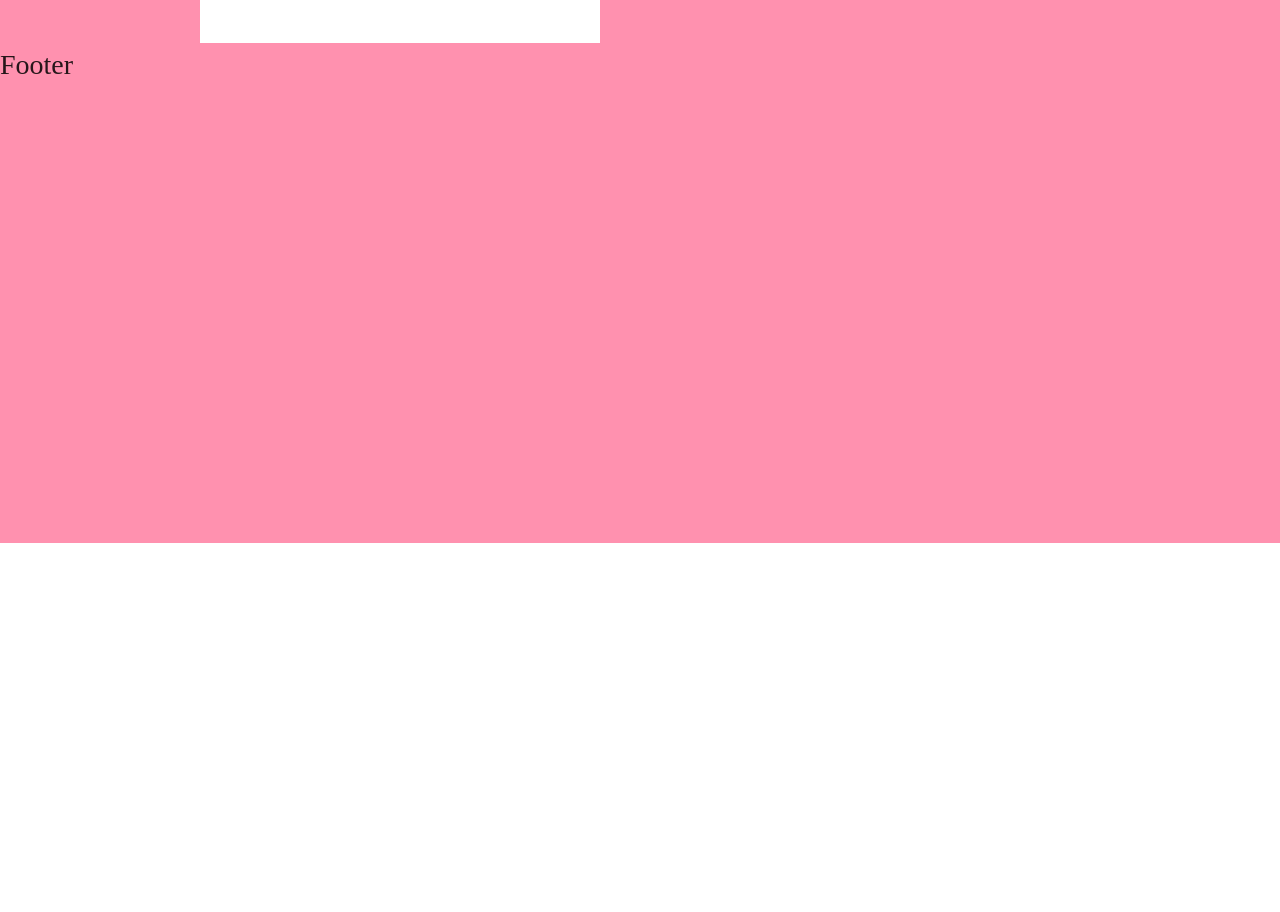
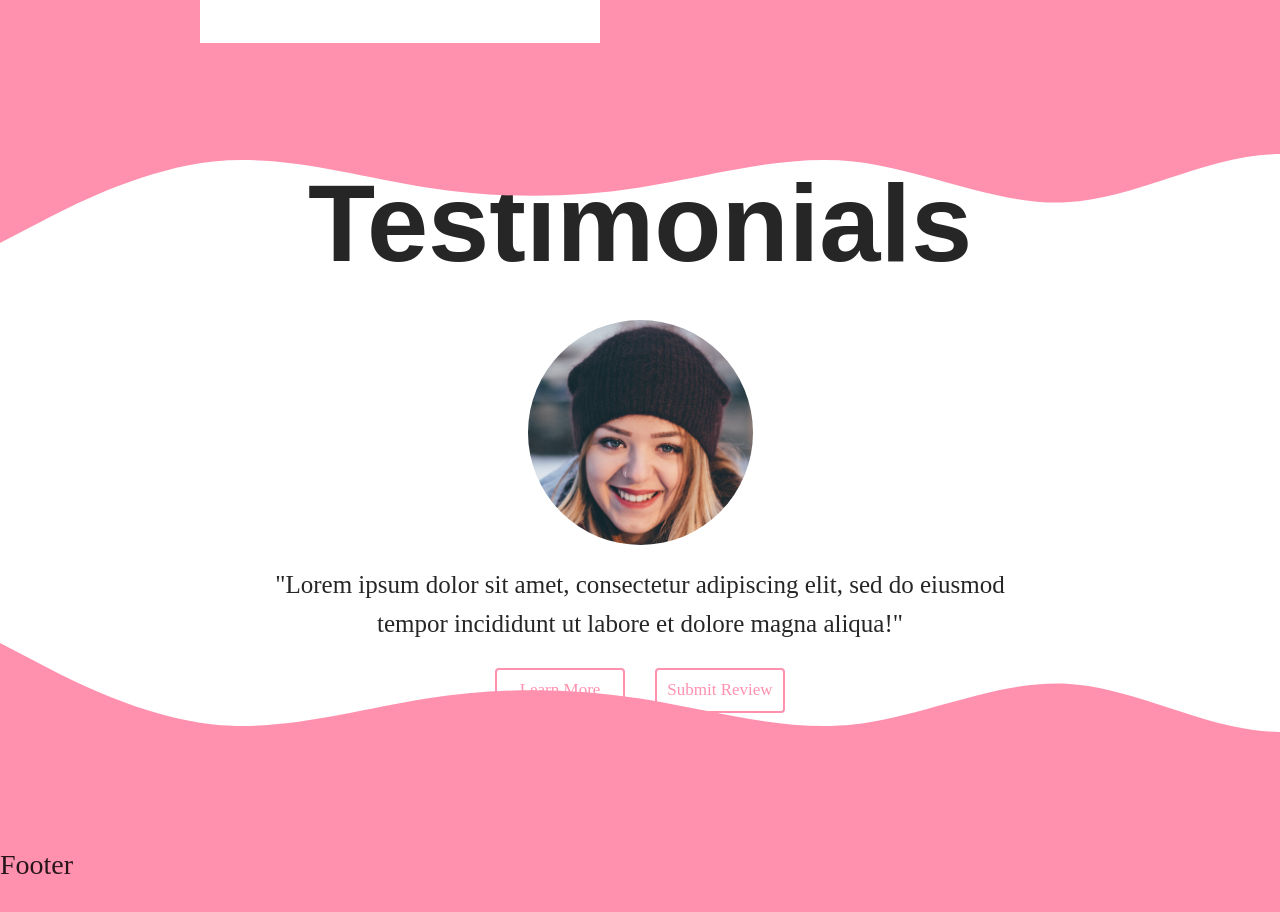
Before and after one commit to Carlos460/dd-sparkle-cleaning, a Next.js app: page / in a window 1280 px wide. Shown: the part 1560-2472 px from the top of the page. Before the commit the page ends 2103 px from the top, so only its background shows below. Built offline with nearby package versions, Linux system fonts and the light colour scheme; a web font is replaced by a local one.

Commit message:
implemented testimonials design

```diff
--- a/_includes/Navbar/styles.ts
+++ b/_includes/Navbar/styles.ts
@@ -8,7 +8,7 @@ export const Container = styled.div`
   justify-content: space-between;
 `;
 
-export const BrandName = styled.h1`
+export const BrandName = styled.div`
   font-size: 20px;
   font-family: sans-serif;
   margin: auto 0px;
--- a/_sections/Testimonials/index.tsx
+++ b/_sections/Testimonials/index.tsx
@@ -1,8 +1,23 @@
+import * as S from './styles';
+
 const Testimonials = () => {
   return (
-    <div>
-      <h1>Testimonials</h1>
-    </div>
+    <S.Wrapper>
+      <S.Container>
+        <S.Title>Testimonials</S.Title>
+        <S.TestimonialWrapper>
+          <S.ProfileImage />
+          <S.TestimonialText>
+            {`"Lorem ipsum dolor sit amet, consectetur adipiscing elit, sed do
+          eiusmod tempor incididunt ut labore et dolore magna aliqua!"`}
+          </S.TestimonialText>
+          <S.ButtonWrapper>
+            <S.Button>Learn More</S.Button>
+            <S.Button>Submit Review</S.Button>
+          </S.ButtonWrapper>
+        </S.TestimonialWrapper>
+      </S.Container>
+    </S.Wrapper>
   );
 };
 
--- /dev/null
+++ b/_sections/Testimonials/styles.ts
@@ -0,0 +1,79 @@
+import styled from 'styled-components';
+
+export const Wrapper = styled.div`
+  width: 100%;
+  height: 100vh;
+  display: flex;
+`;
+
+export const Container = styled.div`
+  margin: auto;
+
+  display: flex;
+  flex-direction: column;
+`;
+
+export const Title = styled.h1`
+  margin: 0px;
+  text-align: center;
+  font-size: 110px;
+  font-weight: 700;
+  font-family: sans-serif;
+  @media (max-width: 800px) {
+    font-size: 60px;
+  }
+`;
+
+export const TestimonialWrapper = styled.div`
+  margin: 10px 0px;
+
+  display: flex;
+  flex-direction: column;
+`;
+
+export const ProfileImage = styled.div`
+  height: 225px;
+  width: 225px;
+  border-radius: 150px;
+  margin: 0px auto 20px;
+
+  background-image: url('/photos/profile.jpg');
+  background-size: cover;
+`;
+
+export const TestimonialText = styled.p`
+  text-align: center;
+  max-width: 800px;
+  margin: 0px 0px;
+
+  font-size: 25px;
+  @media (max-width: 800px) {
+    font-size: 20px;
+  }
+`;
+
+export const ButtonWrapper = styled.div`
+  margin: 25px auto;
+`;
+
+export const Button = styled.button`
+  height: 45px;
+  width: 130px;
+  margin: 0px 15px;
+  font-size: 17px;
+
+  color: var(--primary);
+  background-color: transparent;
+  border: solid 2px var(--primary);
+  border-radius: 4px;
+  cursor: pointer;
+  transition: background-color 0.4s ease, color 0.4s ease;
+  &:hover {
+    background-color: var(--primary);
+    color: white;
+  }
+  &:active {
+    background-color: transparent;
+    color: var(--primary);
+  }
+`;
--- a/pages/index.tsx
+++ b/pages/index.tsx
@@ -10,8 +10,8 @@ import WorkShowcase from '@sections/WorkShowcase';
 // Components
 import * as S from '@styles/Sparkle.styles';
 import Footer from '@includes/Footer';
-import Link from 'next/link';
 import Hero from '@sections/Hero';
+import Testimonials from '@sections/Testimonials';
 
 const Home: NextPage = () => {
   return (
@@ -39,6 +39,11 @@ const Home: NextPage = () => {
         <S.Section backgroundColor={`var(--primary)`}>
           <WorkShowcase />
         </S.Section>
+        <S.Section>
+          <Testimonials />
+          <S.Wave style={{ top: '0px', transform: 'scaleY(-1)' }} />
+          <S.Wave />
+        </S.Section>
         <Footer />
       </main>
     </>
--- a/styles/Sparkle.styles.ts
+++ b/styles/Sparkle.styles.ts
@@ -76,7 +76,7 @@ export const SubTitle = styled.h2<ISubTitleProps>`
 
 export const Wave = styled.div`
   width: 100%;
-  height: 250px;
+  height: 200px;
   background-image: url('/wave-1.svg');
   background-size: cover;
   position: absolute;
```
Also changed, not shown: .babelrc (added), public/photos/profile.jpg (added).
